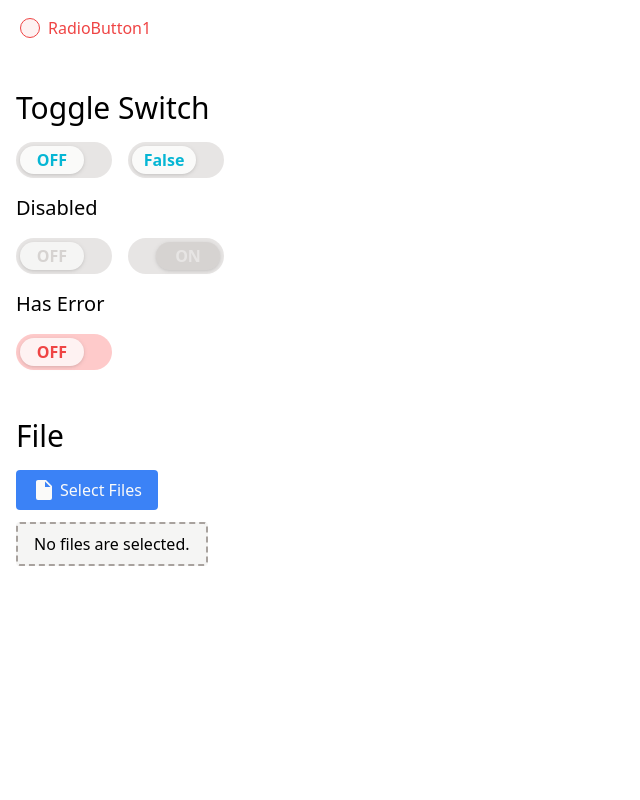
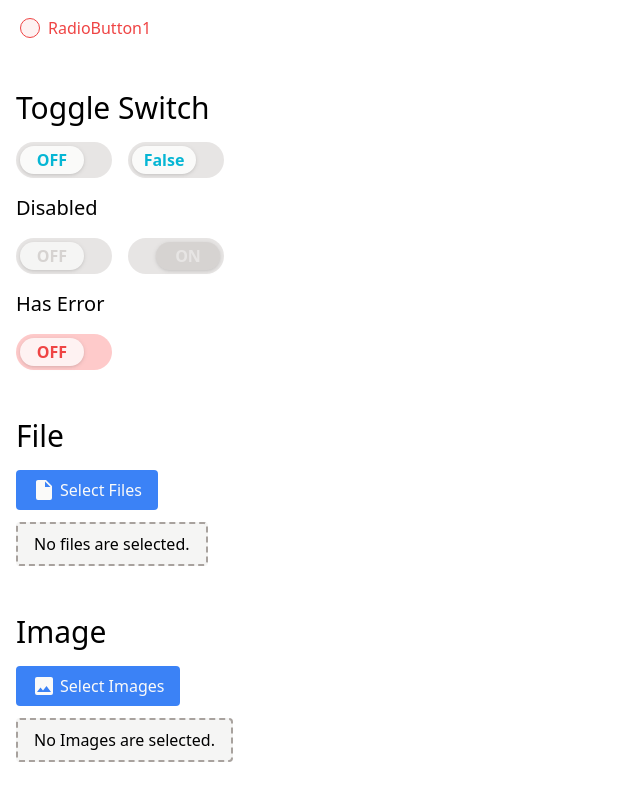
Before and after one commit to ykob/vue-assets, a Vue app: page /form-elements in a window 1280 px wide. Shown: the part 1170-1970 px from the top of the page, without its empty margins (0-640 px from the left). Before the commit the page ends 1800 px from the top, so only its background shows below. Built offline with nearby package versions, Linux system fonts and the light colour scheme; the HTML template or start-up script is replaced by a standard one.

Commit message:
added InputImage instance on ViewFormElements.

```diff
--- a/src/views/ViewFormElements.vue
+++ b/src/views/ViewFormElements.vue
@@ -103,7 +103,11 @@
   </div>
   <h2 class="mt-12 mb-4 text-3xl">File</h2>
   <div class="flex gap-4 mb-4">
-    <InputFile v-model="inputFile" key-prefix="input-file" multiple />
+    <input-file v-model="inputFile" key-prefix="input-file" multiple />
+  </div>
+  <h2 class="mt-12 mb-4 text-3xl">Image</h2>
+  <div class="flex gap-4 mb-4">
+    <input-image v-model="inputImage" key-prefix="input-file" multiple />
   </div>
 </template>
 
@@ -112,6 +116,7 @@ import { defineComponent } from 'vue'
 import CheckboxAll from '@/components/form-element/CheckboxAll.vue'
 import CheckboxSingle from '@/components/form-element/CheckboxSingle.vue'
 import InputFile from '@/components/form-element/InputFile.vue'
+import InputImage from '@/components/form-element/InputImage.vue'
 import InputMultilineText from '@/components/form-element/InputMultilineText.vue'
 import InputText from '@/components/form-element/InputText.vue'
 import RadioButton from '@/components/form-element/RadioButton.vue'
@@ -123,12 +128,25 @@ export default defineComponent({
     CheckboxAll,
     CheckboxSingle,
     InputFile,
+    InputImage,
     InputMultilineText,
     InputText,
     RadioButton,
     ToggleSwitch,
   },
-  data: () => ({
+  data: (): {
+    checkArray: boolean[]
+    checkBool: boolean
+    inputText: string
+    inputMultilineText: string
+    radioValue: string
+    toggleSwitchValue1: boolean
+    toggleSwitchValue2: boolean
+    toggleSwitchValueDisabled1: boolean
+    toggleSwitchValueDisabled2: boolean
+    inputFile: FileList | null
+    inputImage: FileList | null
+  } => ({
     checkArray: [],
     checkBool: false,
     inputText: '',
@@ -138,7 +156,8 @@ export default defineComponent({
     toggleSwitchValue2: false,
     toggleSwitchValueDisabled1: false,
     toggleSwitchValueDisabled2: true,
-    inputFile: '',
+    inputFile: null,
+    inputImage: null,
   }),
 })
 </script>
```
